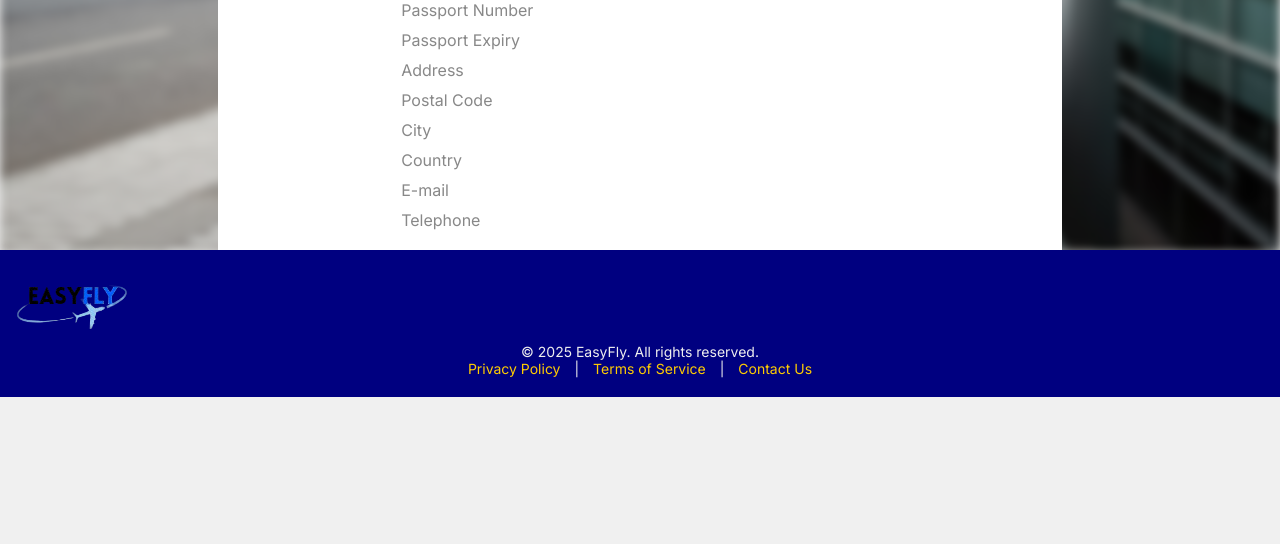
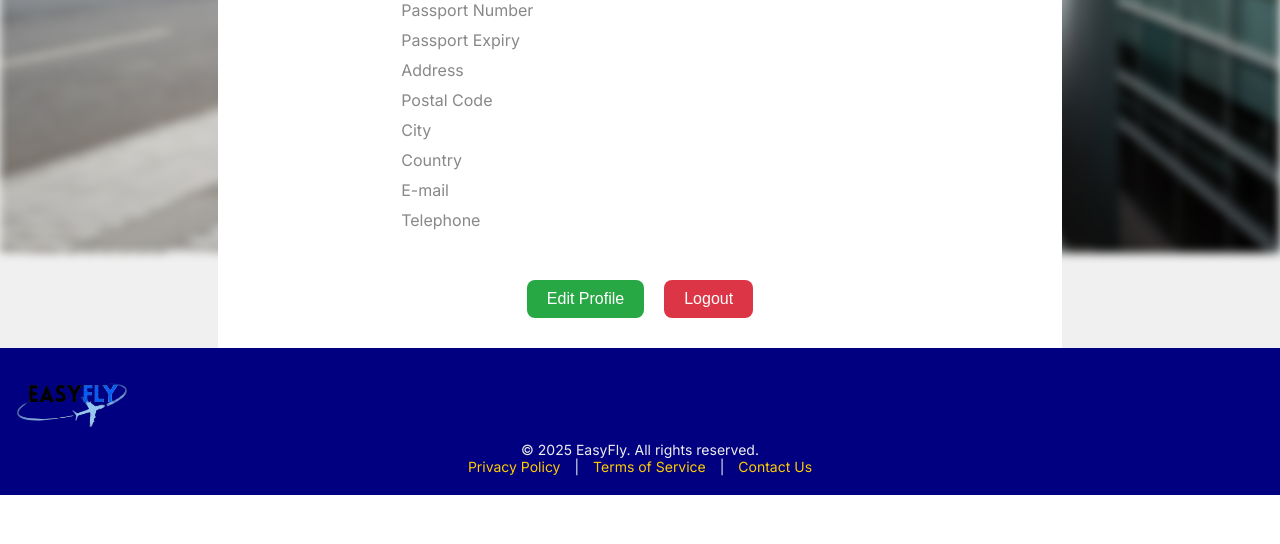
Before and after one commit to blckzr/EasyFly, a PHP site: page /client/profile.php in a window 1280 px wide. Shown: the part 657-1201 px from the top of the page. After the commit the page ends 1152 px from the top, so only its background shows below. Run offline with PHP 8.4, Linux system fonts and the light colour scheme.

Commit message:
added buttons for profile actions

```diff
--- a/client/profile.php
+++ b/client/profile.php
@@ -88,8 +88,14 @@
                 <div class="info"></div>
             </div>
         </div>
+
+        <div class="profile-actions">
+            <button class="edit-profile">Edit Profile</button>
+            <button class="logout">Logout</button>
+        </div>
     </div>
-    </div>
+
+
     <?php
     include '../components/footer.php';
     ?>
--- a/css/footer.css
+++ b/css/footer.css
@@ -1,8 +1,4 @@
 @import url('https://fonts.googleapis.com/css2?family=Bebas+Neue&display=swap');
-
-body {
-    padding-bottom: 147px; /* Adjusted for footer height */
-}
 
 .footer {
     background-color: #000080;
--- a/css/profile.css
+++ b/css/profile.css
@@ -69,3 +69,36 @@ div.profile-container img{
 div.profile-field {
     margin: 1rem 4rem !important;
 }
+
+div.profile-actions {
+    display: flex;
+    justify-content: center;
+    gap: 2rem;
+}
+
+div.profile-actions button {
+    margin: 2rem 0;
+    padding: 1rem 2rem;
+    font-size: 1.6rem;
+    border: none;
+    border-radius: 8px;
+    cursor: pointer;
+    color: white;
+    transition: background-color 0.3s ease;
+}
+
+button.edit-profile {
+    background-color: #28a745;
+}
+
+button.edit-profile:hover {
+    background-color: #218838;
+}
+
+button.logout {
+    background-color: #dc3545;
+}
+
+button.logout:hover {
+    background-color: #c82333;
+}
```
